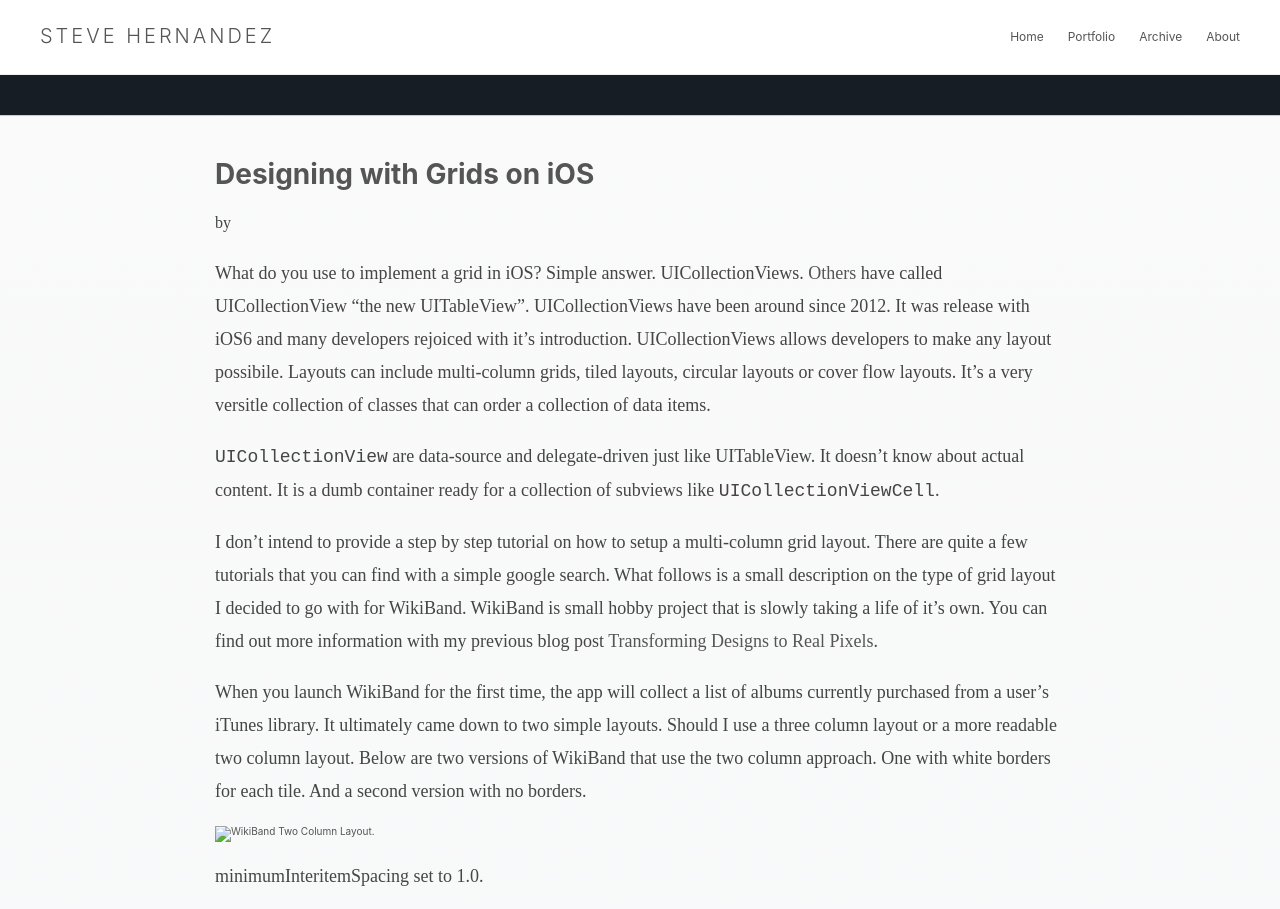
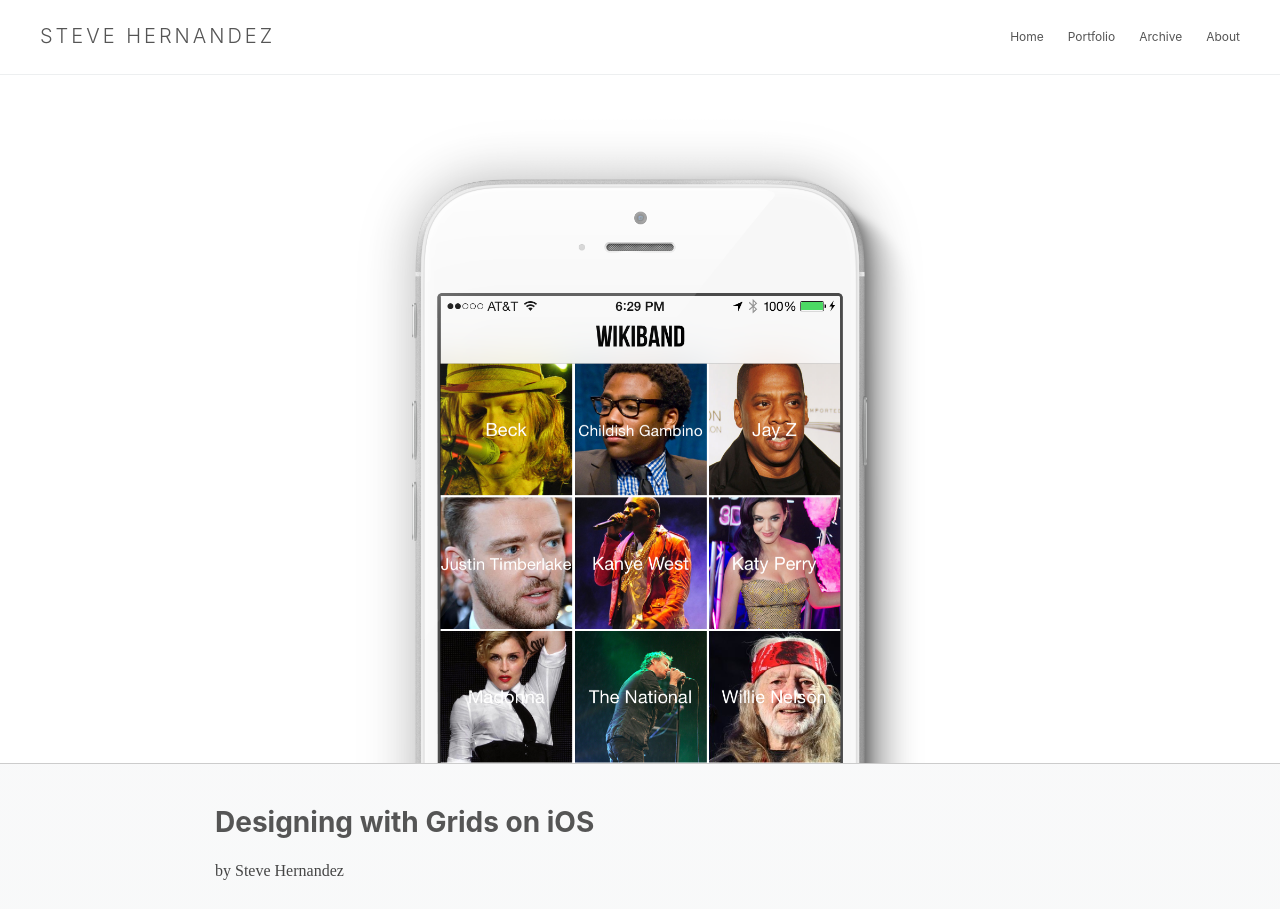
Before and after one commit to slhernandez/slhernandez, a Jekyll site: the page built from _posts/2015-05-09-Designing-with-CollectionViews.markdown, in a window 1280 px wide. Shown: the top 909 px of the page. Built offline with Jekyll 4.4.1, drawn with Linux system fonts in a browser that asks for light colours; some of the changed text lies outside the part shown; grey boxes are pictures that could not be loaded.

Commit message:
Fixed collection view post.

````diff
--- a/_posts/2015-05-09-Designing-with-CollectionViews.markdown
+++ b/_posts/2015-05-09-Designing-with-CollectionViews.markdown
@@ -5,6 +5,10 @@
 preview-image: /images/grid/grids_on_ios.png
 image-title: Transforming Designs
 categories: coding
+author: Steve Hernandez
+hero-image: /images/posts/collectionviews/screen_4.png
+background_image: false
+background-override: collectionview
 ---
 
 What do you use to implement a grid in iOS?  Simple answer.  UICollectionViews.  [Others](http://nshipster.com/uicollectionview/) have called UICollectionView "the new UITableView".  UICollectionViews have been around since 2012.  It was release with iOS6 and many developers rejoiced with it's introduction.  UICollectionViews allows developers to make any layout possibile.  Layouts can include multi-column grids, tiled layouts, circular layouts or cover flow layouts.  It's a very versitle collection of classes that can order a collection of data items.
@@ -15,20 +19,11 @@
 
 When you launch WikiBand for the first time, the app will collect a list of albums currently purchased from a user's iTunes library.  It ultimately came down to two simple layouts. Should I use a three column layout or a more readable two column layout.  Below are two versions of WikiBand that use the two column approach.  One with white borders for each tile.  And a second version with no borders.
 
-<div class="col2-img-container">
-  <div class="col2-img">
-    <a href="/images/posts/CollectionViews/two_column_grid_800.png" data-imagelightbox="b"><img src="/images/posts/CollectionViews/two_column_grid.png" title="Two Column View." alt="WikiBand Two Column Layout."/></a>
-    <p class="caption">minimumInteritemSpacing set to 1.0.</p>
-  </div>
-  <div class="col2-img">
-    <a href="/images/posts/CollectionViews/borderless_two_column.png" data-imagelightbox="b"><img src="/images/posts/CollectionViews/borderless_two_column.png" style="width: 91.5%;" title="WikiBand Two Column Layout." alt="WikiBand Two Column Layout"/></a>
-    <p class="caption">minimumInteritemSpacing set to 0.0.</p>
-  </div>
-</div>
+{% include post_double_img.html post_image_1="/images/posts/collectionviews/two_column_grid_800.png" post_image_2="/images/posts/collectionviews/borderless_two_column.png" title="" caption="" %}
 
 Constructing both the three column and two column layout is relatively straight forward.  To implement a simple grid layout with iOS, you create a new custom class of type ```UICollectionView```.  You can either create your collection view with Interface Builder or programatically in code.  Since I opted with the simplest grid solution, just writing the code made sense to me.
 
-#### UICollectionViewFlowLayout
+## UICollectionViewFlowLayout
 
 FlowLayout is the power of flexiblity behind Collection Views.  Some view layouts as the CSS to your HTML of collection cells.  This abstract base class can position a cell view in a single row, column or grid.  You will notice on the screen shots of WikiBand, each cell has an even height and width.  With FlowLayout, you can set the default size of each cell or use a delegate method to set the width and height.
 
@@ -42,7 +37,7 @@
 
 Once you set the FlowLayout methods (i.e. itemSize, minimumInteritemSpacing, minimumLineSpacing), the UICollectionViewFlowLayout object can be sent to ```initWithCollectionViewLayout```.
 
-#### UICollectionViewCell
+## UICollectionViewCell
 
 The last piece to the grid puzzle is ```UICollectionViewCell```.  A cell contains the data or content.  For WikiBand, that includes an artist image and artist name. It's very straight forward to create a customized ViewCell.  Just subclass ```UICollectionViewCell``` and within ```initWithFrame``` set your image view and label.  You will notices that the artist name is set at the center of the cell.  I took advantage of UILabel's ```NSTextAlignmentCenter``` and ```adjustsFontSizeToFitWidth``` make sure that no matter the size of the artist name, it will always fit in one single line without word wrapping.  Below is a gist of WikiBand's source code to demonstrate how the layout was setup.
 
@@ -50,6 +45,6 @@
 
 With the ViewCell, it is important remember to add your content as subviews to the ```contentView``` property.  Don't apply subviews to the cell itself.
 
-#### Project Status
+## Project Status
 
 WikiBand is far from complete.  It is an on-going project that I work on during my spare time.  It is a hobby project that I hope to have complete by the end of the summer. For now, I'll just update this blog with some interesting tidbits on the technology that is used to build the app.
--- a/_sass/_post.scss
+++ b/_sass/_post.scss
@@ -12,6 +12,9 @@
   &.calendar {
     background: rgb(21,52,93);
     background: radial-gradient(circle, rgba(21,52,93,1) 0%, rgba(27,67,121,1) 20%, rgba(36,90,163,1) 100%);
+  }
+  &.collectionview {
+    background: #FFF;
   }
 }
 .post-hero-background.bounce {
@@ -86,7 +89,7 @@
   display: flex;
   flex-direction: row;
   flex-wrap: nowrap;
-  justify-content: space-between;
+  justify-content: space-evenly;
   margin: 4em 0 6em 0;
   .post-img {
     box-shadow: rgba(198, 208, 235, 0.5) 0px 10px 20px;
````
Also changed, not shown: images/posts/collectionviews/borderless_grid.png (added), images/posts/collectionviews/screen_1.png (added), images/posts/collectionviews/screen_2.png (added), images/posts/collectionviews/screen_4.png (added), images/posts/collectionviews/two_column_grid.png (added), images/posts/collectionviews/two_column_grid_800.png (added), 2 other files.
